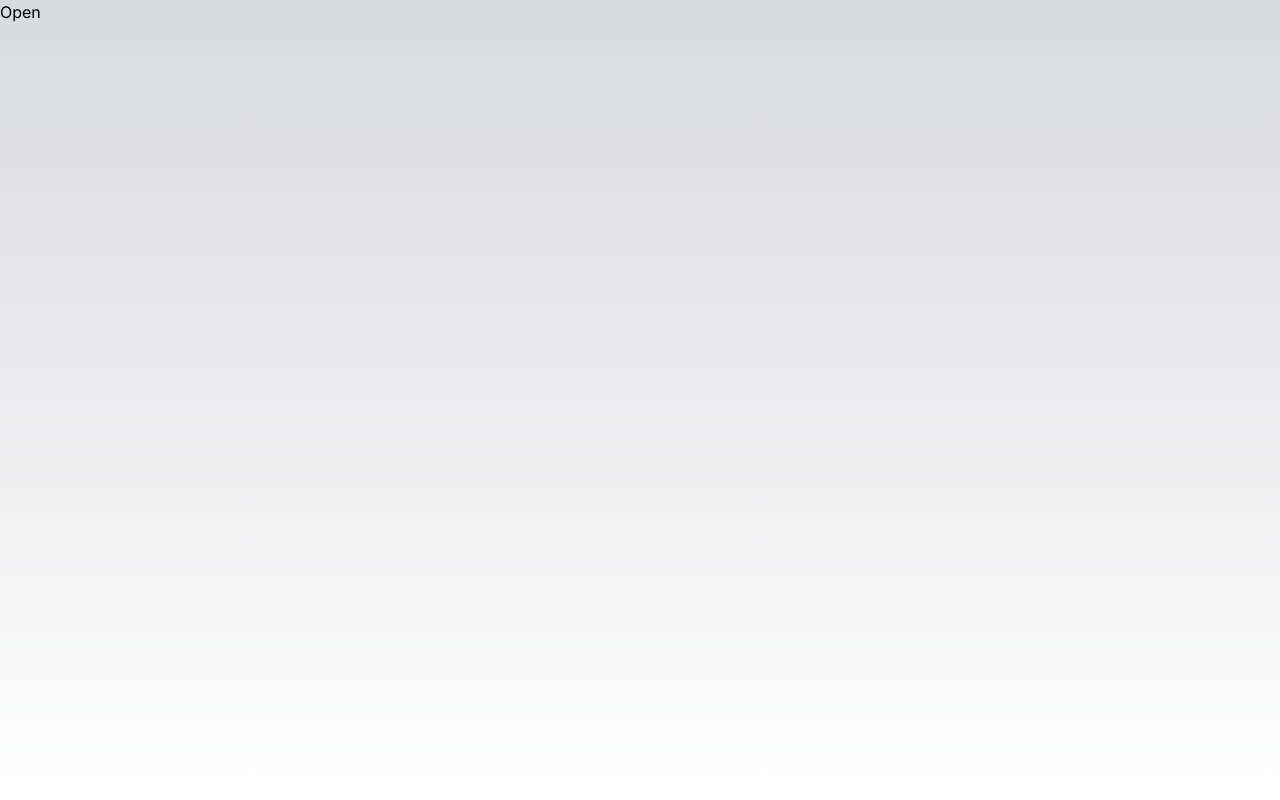
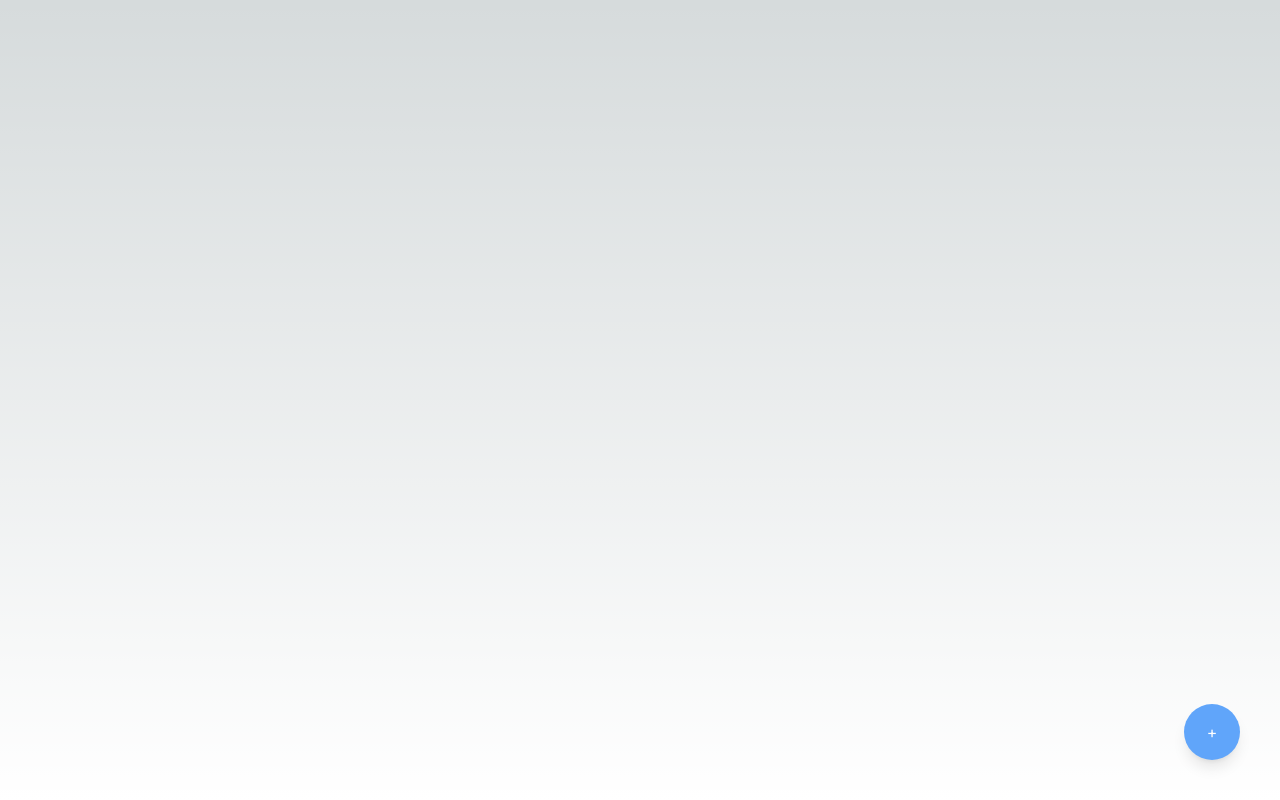
Before and after one commit to Knocking-42/Frontend, a Next.js app: page /test in a window 1280 px wide. Built offline with nearby package versions, Linux system fonts and the light colour scheme.

Commit message:
feat: :sparkles: fab 추가

```diff
--- /dev/null
+++ b/src/_shared/components/FloatingActionButton/FloatingActionButton.tsx
@@ -0,0 +1,32 @@
+import { PropsWithChildren } from 'react';
+import { cva } from 'class-variance-authority';
+
+interface Props extends PropsWithChildren {
+  onClick?: () => void;
+  size: 'sm' | 'md' | 'lg';
+}
+
+const FABVariants = cva(
+  'bg-primary hover:bg-secondary select-none active:scale-95  transition-all text-white fixed bottom-10 right-10 rounded-full shadow-lg',
+  {
+    variants: {
+      size: {
+        sm: 'w-14 h-14',
+        md: 'w-16 h-16',
+        lg: 'w-20 h-20',
+      },
+    },
+  },
+);
+
+export const FloatingActionButton = ({ onClick, size, children }: Props) => {
+  return (
+    <button
+      type='button'
+      onClick={onClick}
+      className={FABVariants({ size })}
+    >
+      {children}
+    </button>
+  );
+};
--- /dev/null
+++ b/src/_shared/components/FloatingActionButton/index.ts
@@ -0,0 +1 @@
+export { FloatingActionButton } from './FloatingActionButton';
--- a/src/app/test/page.tsx
+++ b/src/app/test/page.tsx
@@ -1,14 +1,16 @@
 'use client';
 
-import { ToastList, useToast } from '@/_shared/components/Toast';
+import { FloatingActionButton } from '@/_shared/components/FloatingActionButton';
 
 export default function Home() {
-  const { toasts, handleClickButton } = useToast();
-
   return (
-    <div>
-      <button onClick={handleClickButton}>Open</button>
-      <ToastList toastList={toasts} />
+    <div className=''>
+      <FloatingActionButton
+        onClick={() => {}}
+        size='sm'
+      >
+        +
+      </FloatingActionButton>
     </div>
   );
 }
```
